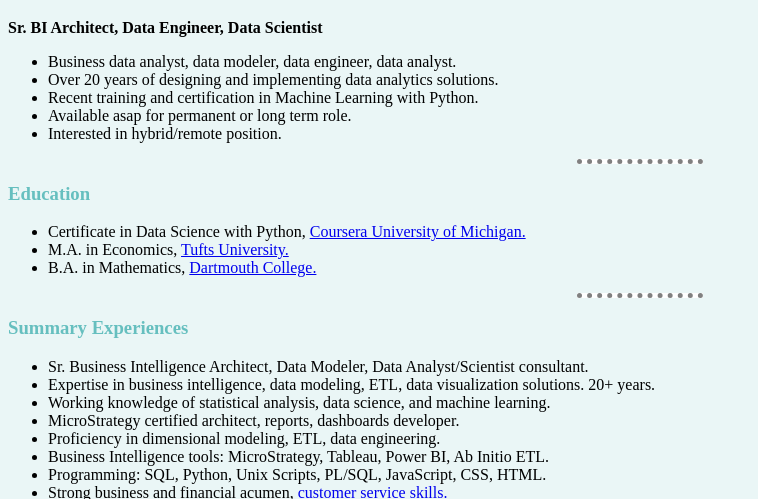
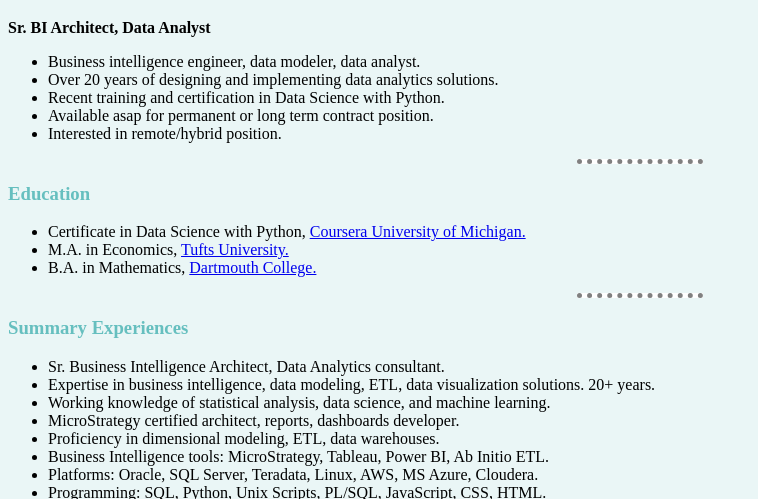
Before and after one commit to MstrDan/cv, a plain HTML site: page index.html in a window 1280 px wide. Shown: the part 279-778 px from the top of the page, without its empty margins (0-758 px from the left). Drawn offline with Linux system fonts and the light colour scheme.

Commit message:
Update index.html

```diff
--- a/index.html
+++ b/index.html
@@ -16,13 +16,13 @@
     </table>
           <h1 class="index"> Dan Amare</h1>
 
-          <strong>Sr. BI Architect, Data Engineer, Data Scientist</strong>
+          <strong>Sr. BI Architect, Data Analyst</strong>
             <ul>
-              <li>Business data analyst, data modeler, data engineer, data analyst.</li>
+              <li>Business intelligence engineer, data modeler, data analyst.</li>
               <li>Over 20 years of designing and implementing data analytics solutions.</li>
-              <li>Recent training and certification in Machine Learning with Python.</li>
-              <li>Available asap for permanent or long term role.</li>
-              <li>Interested in hybrid/remote position.</li>
+              <li>Recent training and certification in Data Science with Python.</li>
+              <li>Available asap for permanent or long term contract position.</li>
+              <li>Interested in remote/hybrid position.</li>
             </ul>
 
   <hr>
@@ -37,12 +37,13 @@
   <hr>
   <h3>Summary Experiences</h3>
 <ul>
-<li>Sr. Business Intelligence Architect, Data Modeler, Data Analyst/Scientist consultant.</li>
+<li>Sr. Business Intelligence Architect, Data Analytics consultant.</li>
 <li>Expertise in business intelligence, data modeling, ETL, data visualization solutions. 20+ years.</li>
 <li>Working knowledge of statistical analysis, data science, and machine learning.</li>
 <li>MicroStrategy certified architect, reports, dashboards developer.</li>
-<li>Proficiency in dimensional modeling, ETL, data engineering.</li>
+<li>Proficiency in dimensional modeling, ETL, data warehouses.</li>
 <li>Business Intelligence tools: MicroStrategy, Tableau, Power BI, Ab Initio ETL.</li>
+<li>Platforms: Oracle, SQL Server, Teradata, Linux, AWS, MS Azure, Cloudera.</li>
 <li>Programming: SQL, Python, Unix Scripts, PL/SQL, JavaScript, CSS, HTML. </li>
 <li>Strong business and financial acumen, <a href="Sysplus2020.jpg">customer service skills.</a></li>
 <li>Visualization samples:  <a href="https://github.com/MstrDan/cv/blob/master/Risk Assessment Data Viz By Dan Amare.pdf">Dashboards</a>,
```
